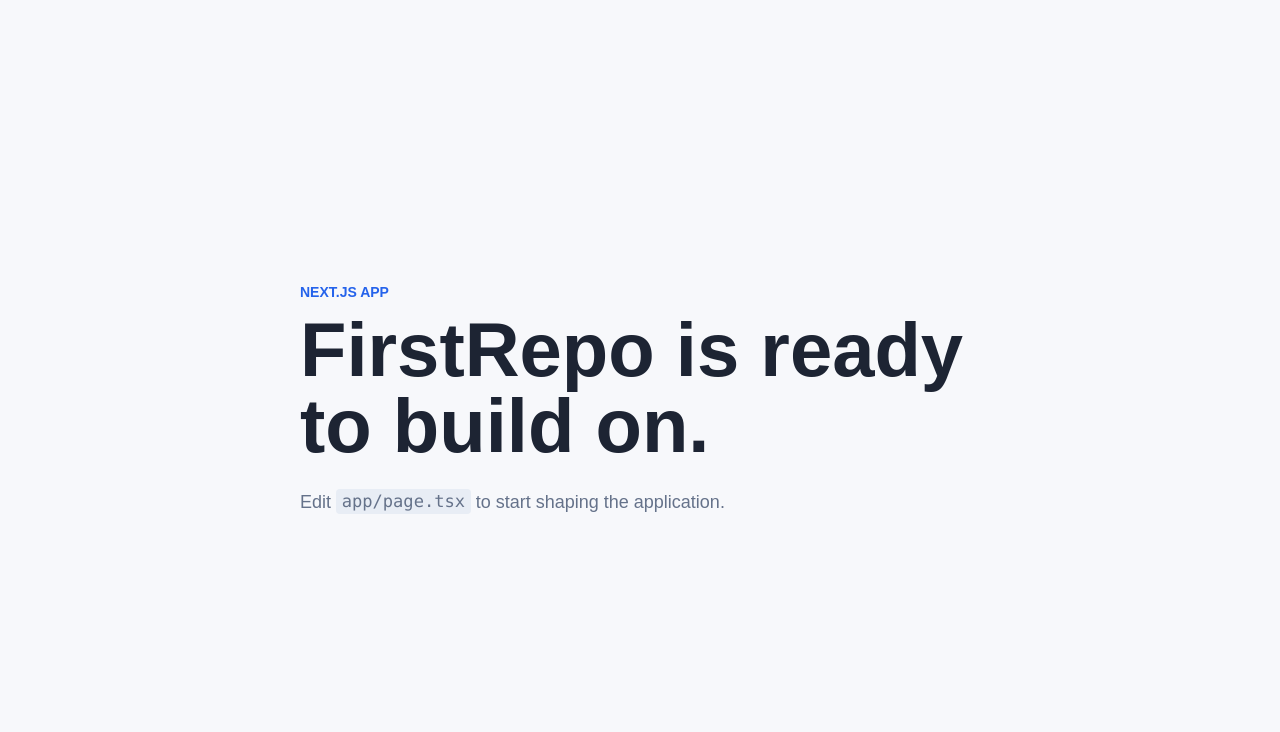
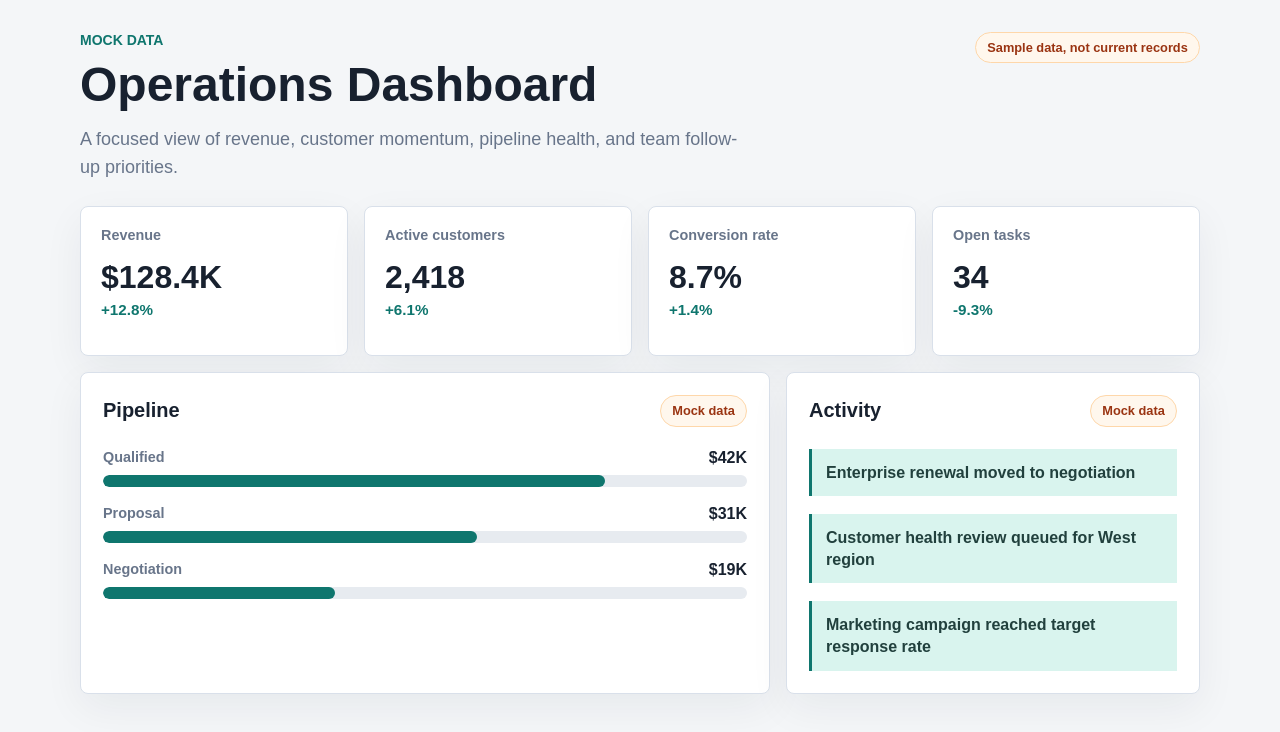
Before and after one commit to Zeyuzhao/FirstRepo, a Next.js app: page / in a window 1280 px wide. Shown: the top 732 px of the page. Built offline with nearby package versions, Linux system fonts and the light colour scheme.

Commit message:
Add dashboard page

```diff
--- a/app/globals.css
+++ b/app/globals.css
@@ -1,9 +1,13 @@
 :root {
   color-scheme: light;
-  --background: #f7f8fb;
-  --foreground: #1d2433;
-  --muted: #65728a;
-  --accent: #2563eb;
+  --background: #f4f6f8;
+  --foreground: #18212f;
+  --muted: #68758a;
+  --line: #d9e0ea;
+  --surface: #ffffff;
+  --accent: #0f766e;
+  --accent-soft: #d9f4ee;
+  --warning: #9a3412;
 }
 
 * {
@@ -25,23 +29,18 @@ body {
     sans-serif;
 }
 
-code {
-  border-radius: 4px;
-  background: #e8edf5;
-  padding: 0.15rem 0.35rem;
-  font-family: "SFMono-Regular", Consolas, "Liberation Mono", monospace;
-  font-size: 0.95em;
+.dashboard {
+  min-height: 100vh;
+  padding: 32px;
 }
 
-.page {
-  display: grid;
-  min-height: 100vh;
-  place-items: center;
-  padding: 2rem;
-}
-
-.intro {
-  max-width: 680px;
+.hero {
+  display: flex;
+  align-items: flex-start;
+  justify-content: space-between;
+  gap: 24px;
+  margin: 0 auto 24px;
+  max-width: 1120px;
 }
 
 .eyebrow {
@@ -54,14 +53,161 @@ code {
 
 h1 {
   margin: 0;
-  font-size: clamp(2.25rem, 6vw, 4.75rem);
+  font-size: 3rem;
+  line-height: 1.05;
+  letter-spacing: 0;
+}
+
+.summary {
+  max-width: 42rem;
+  margin: 1rem 0 0;
+  color: var(--muted);
+  font-size: 1.125rem;
+  line-height: 1.55;
+}
+
+.status,
+.panelHeader span {
+  flex: 0 0 auto;
+  border: 1px solid #fed7aa;
+  border-radius: 999px;
+  background: #fff7ed;
+  color: var(--warning);
+  padding: 0.45rem 0.7rem;
+  font-size: 0.8rem;
+  font-weight: 700;
+}
+
+.metricGrid,
+.contentGrid {
+  display: grid;
+  gap: 16px;
+  max-width: 1120px;
+  margin: 0 auto;
+}
+
+.metricGrid {
+  grid-template-columns: repeat(4, minmax(0, 1fr));
+  margin-bottom: 16px;
+}
+
+.metric,
+.panel {
+  border: 1px solid var(--line);
+  border-radius: 8px;
+  background: var(--surface);
+  box-shadow: 0 14px 40px rgba(24, 33, 47, 0.06);
+}
+
+.metric {
+  min-height: 150px;
+  padding: 20px;
+}
+
+.metric p,
+.pipelineItem span {
+  margin: 0;
+  color: var(--muted);
+  font-size: 0.9rem;
+  font-weight: 700;
+}
+
+.metric strong {
+  display: block;
+  margin: 18px 0 8px;
+  font-size: 2rem;
   line-height: 1;
 }
 
-.summary {
-  max-width: 34rem;
-  margin: 1.5rem 0 0;
-  color: var(--muted);
-  font-size: 1.125rem;
-  line-height: 1.6;
+.metric span {
+  color: var(--accent);
+  font-size: 0.95rem;
+  font-weight: 800;
 }
+
+.contentGrid {
+  grid-template-columns: 1.25fr 0.75fr;
+}
+
+.panel {
+  padding: 22px;
+}
+
+.panelHeader {
+  display: flex;
+  align-items: center;
+  justify-content: space-between;
+  gap: 16px;
+  margin-bottom: 22px;
+}
+
+h2 {
+  margin: 0;
+  font-size: 1.25rem;
+  letter-spacing: 0;
+}
+
+.pipelineList,
+.activityList {
+  display: grid;
+  gap: 18px;
+}
+
+.pipelineItem > div:first-child {
+  display: flex;
+  justify-content: space-between;
+  gap: 16px;
+  margin-bottom: 8px;
+}
+
+.pipelineItem strong {
+  font-size: 1rem;
+}
+
+.track {
+  height: 12px;
+  overflow: hidden;
+  border-radius: 999px;
+  background: #e7ebf0;
+}
+
+.track span {
+  display: block;
+  height: 100%;
+  border-radius: inherit;
+  background: var(--accent);
+}
+
+.activityList {
+  margin: 0;
+  padding: 0;
+  list-style: none;
+}
+
+.activityList li {
+  border-left: 3px solid var(--accent);
+  background: var(--accent-soft);
+  padding: 13px 14px;
+  color: #21403d;
+  font-weight: 700;
+  line-height: 1.35;
+}
+
+@media (max-width: 820px) {
+  .dashboard {
+    padding: 20px;
+  }
+
+  .hero {
+    display: grid;
+  }
+
+  h1 {
+    font-size: 2.35rem;
+  }
+
+  .metricGrid,
+  .contentGrid {
+    grid-template-columns: 1fr;
+  }
+}
--- a/app/page.tsx
+++ b/app/page.tsx
@@ -1,12 +1,79 @@
 export default function Home() {
+  const metrics = [
+    { label: "Revenue", value: "$128.4K", change: "+12.8%" },
+    { label: "Active customers", value: "2,418", change: "+6.1%" },
+    { label: "Conversion rate", value: "8.7%", change: "+1.4%" },
+    { label: "Open tasks", value: "34", change: "-9.3%" },
+  ];
+
+  const pipeline = [
+    { stage: "Qualified", value: "$42K", width: "78%" },
+    { stage: "Proposal", value: "$31K", width: "58%" },
+    { stage: "Negotiation", value: "$19K", width: "36%" },
+  ];
+
+  const activity = [
+    "Enterprise renewal moved to negotiation",
+    "Customer health review queued for West region",
+    "Marketing campaign reached target response rate",
+  ];
+
   return (
-    <main className="page">
-      <section className="intro">
-        <p className="eyebrow">Next.js app</p>
-        <h1>FirstRepo is ready to build on.</h1>
-        <p className="summary">
-          Edit <code>app/page.tsx</code> to start shaping the application.
-        </p>
+    <main className="dashboard">
+      <section className="hero">
+        <div>
+          <p className="eyebrow">Mock data</p>
+          <h1>Operations Dashboard</h1>
+          <p className="summary">
+            A focused view of revenue, customer momentum, pipeline health, and
+            team follow-up priorities.
+          </p>
+        </div>
+        <span className="status">Sample data, not current records</span>
+      </section>
+
+      <section className="metricGrid" aria-label="Dashboard metrics">
+        {metrics.map((metric) => (
+          <article className="metric" key={metric.label}>
+            <p>{metric.label}</p>
+            <strong>{metric.value}</strong>
+            <span>{metric.change}</span>
+          </article>
+        ))}
+      </section>
+
+      <section className="contentGrid">
+        <article className="panel">
+          <div className="panelHeader">
+            <h2>Pipeline</h2>
+            <span>Mock data</span>
+          </div>
+          <div className="pipelineList">
+            {pipeline.map((item) => (
+              <div className="pipelineItem" key={item.stage}>
+                <div>
+                  <span>{item.stage}</span>
+                  <strong>{item.value}</strong>
+                </div>
+                <div className="track" aria-hidden="true">
+                  <span style={{ width: item.width }} />
+                </div>
+              </div>
+            ))}
+          </div>
+        </article>
+
+        <article className="panel">
+          <div className="panelHeader">
+            <h2>Activity</h2>
+            <span>Mock data</span>
+          </div>
+          <ul className="activityList">
+            {activity.map((item) => (
+              <li key={item}>{item}</li>
+            ))}
+          </ul>
+        </article>
       </section>
     </main>
   );
```
